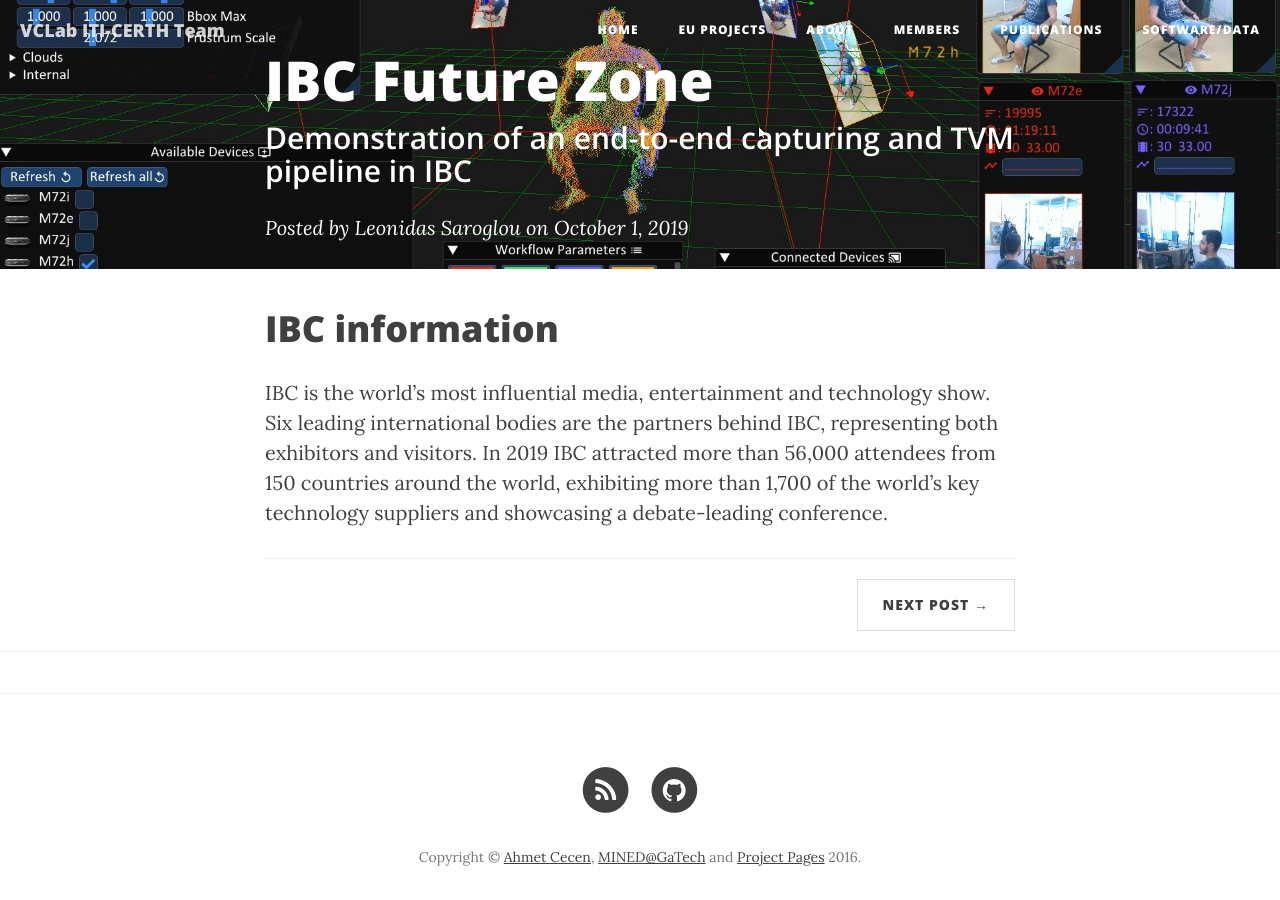
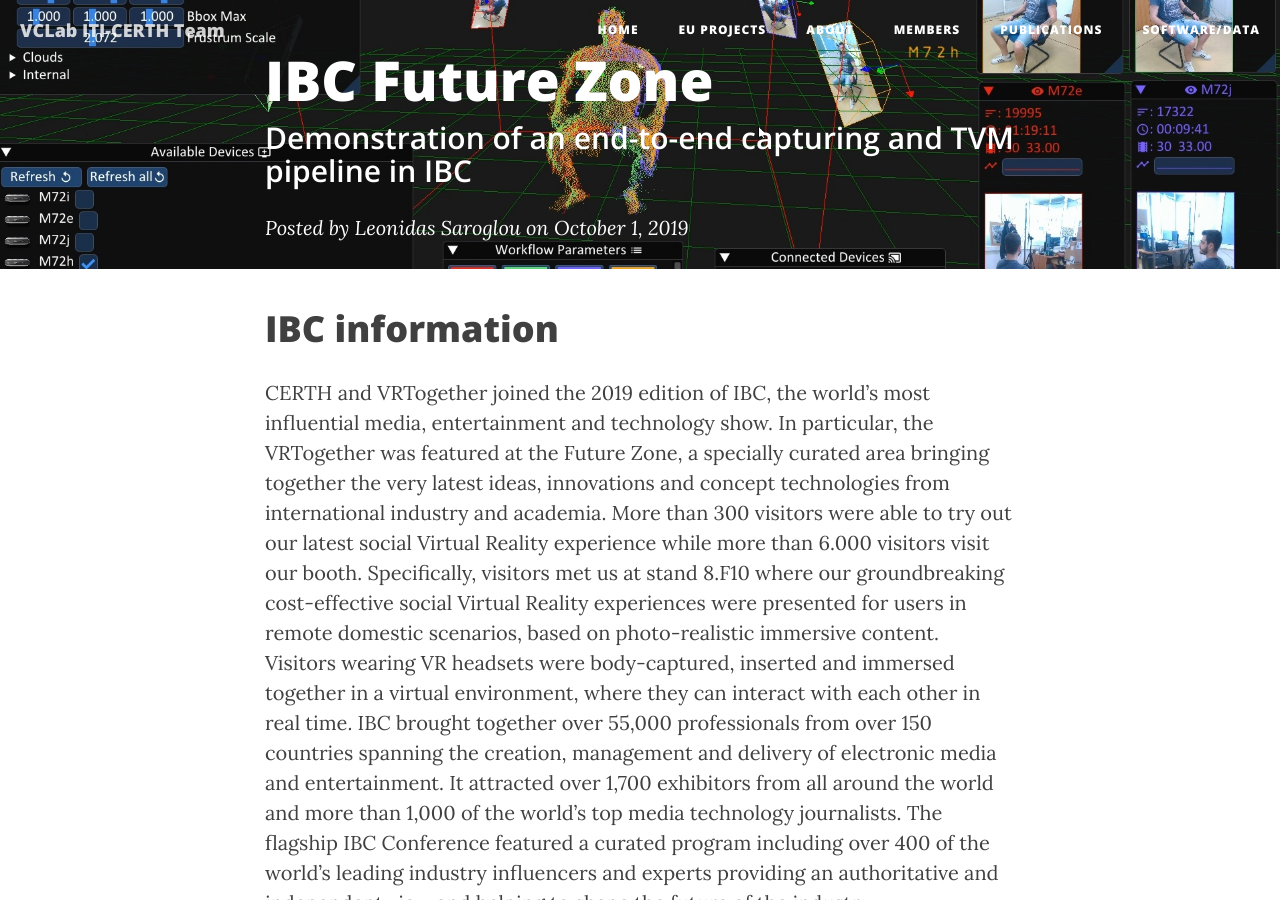
Before and after one commit to VCL3D/vcl3d.github.io, a Jekyll site: the page built from _posts/2019-10-01-IBC-Post.markdown, in a window 1280 px wide and 900 px high. Built offline with Jekyll 4.4.1, drawn with Linux system fonts in a browser that asks for light colours; nearby versions of some CDN libraries; comment, search, counter and statistics services are not loaded; some of the changed text lies outside the part shown.

Commit message:
~Trying to add image on IBC Signed-off-by: ssaroglou <saroglou@iti.gr>

```diff
--- a/_posts/2019-10-01-IBC-Post.markdown
+++ b/_posts/2019-10-01-IBC-Post.markdown
@@ -8,5 +8,15 @@
 <!-- Start Writing Below in Markdown -->
 
 # IBC information
-IBC is the world's most influential media, entertainment and technology show. Six leading international bodies are the partners behind IBC, representing both exhibitors and visitors.
-In 2019 IBC attracted more than 56,000 attendees from 150 countries around the world, exhibiting more than 1,700 of the world's key technology suppliers and showcasing a debate-leading conference.
+CERTH and VRTogether joined the 2019 edition of IBC, the world’s most influential media, entertainment and technology show.
+In particular, the VRTogether was featured at the Future Zone, a specially curated area bringing together the very latest ideas,
+innovations and concept technologies from international industry and academia. More than 300 visitors were able to try out our latest social
+Virtual Reality experience while more than 6.000 visitors visit our booth. Specifically, visitors met us at stand 8.F10 where our groundbreaking cost-effective
+social Virtual Reality experiences were presented for users in remote domestic scenarios, based on photo-realistic immersive content.
+Visitors wearing VR headsets were body-captured, inserted and immersed together in a virtual environment, where they can interact with each other in real time.
+IBC brought together over 55,000 professionals from over 150 countries spanning the creation, management and delivery of electronic media and entertainment.
+It attracted over 1,700 exhibitors from all around the world and more than 1,000 of the world’s top media technology journalists.
+The flagship IBC Conference featured a curated program including over 400 of the world’s leading industry influencers and experts providing an
+authoritative and independent view and helping to shape the future of the industry.
+
+![alt text](https://github.com/VCL3D/vcl3d.github.io/blob/master/img/IBC_pictures/IMG_20190912_222956.jpg?raw=true "Basic Setup")
```
Also changed, not shown: img/IBC_pictures/IMG_20190912_222956.jpg (added).
